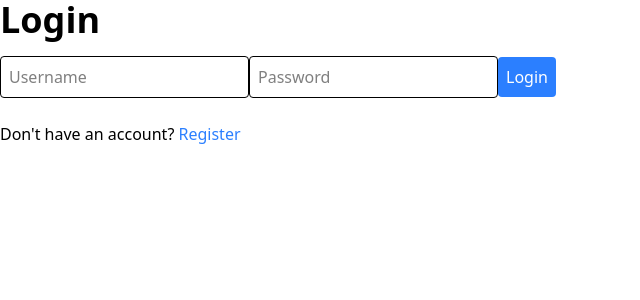
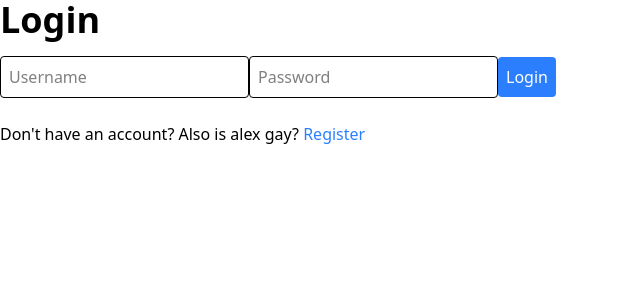
Before and after one commit to alexusar/Neuro-Match, a React (Vite) app in the folder frontend/: page / in a window 1280 px wide. Shown: the top 300 px of the page, without its empty margins (0-640 px from the left). Built offline with nearby package versions, Linux system fonts and the light colour scheme.

Commit message:
alex gay

```diff
--- a/frontend/src/components/LoginUI.tsx
+++ b/frontend/src/components/LoginUI.tsx
@@ -66,7 +66,7 @@ function LoginUI() {
         </div>
         <div className="register-link mt-4">
             <p>
-            Don't have an account?{' '}
+            Don't have an account? Also is alex gay?{' '}
             <a href="/register" className="text-blue-500">
                 Register
             </a>
```
